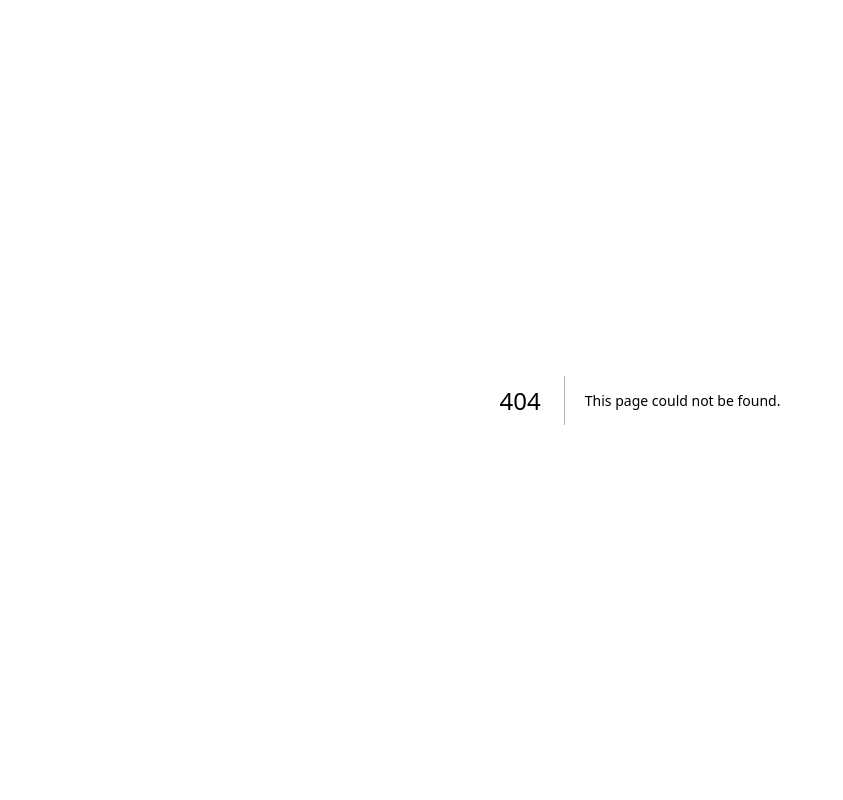
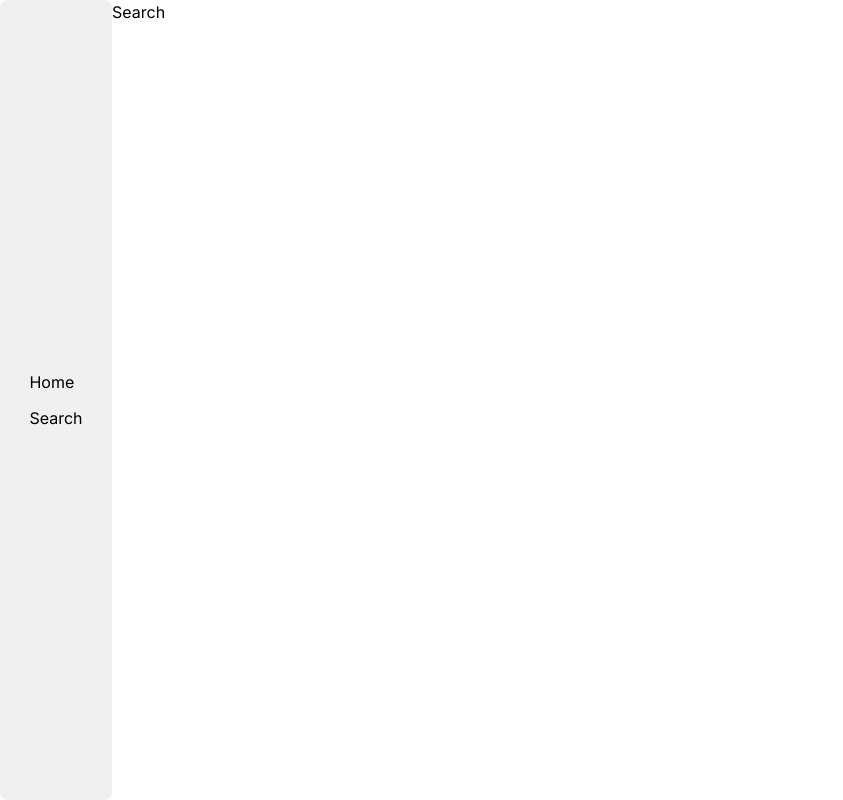
Before and after one commit to abhikatta/events-app, a Next.js app: page /search in a window 1280 px wide. Before the commit this address had no page. Shown: the whole page, without its empty margins (0-843 px from the left). Built offline with nearby package versions, Linux system fonts and the light colour scheme.

Commit message:
initial setup and dark mode

```diff
--- /dev/null
+++ b/src/app/components/darkModeButton.tsx
@@ -0,0 +1,19 @@
+"use client";
+
+import { useContext } from "react";
+import { themeContext } from "../provider/themeProvider";
+
+const DarkModeButton = () => {
+    const { theme, themeToggle } = useContext(themeContext);
+    return (
+        <div
+            onClick={() => {
+                themeToggle();
+                console.log(theme);
+            }}>
+            DarkModeButton
+        </div>
+    );
+};
+
+export default DarkModeButton;
--- /dev/null
+++ b/src/app/components/navbar.tsx
@@ -0,0 +1,39 @@
+"use client";
+import Link from "next/link";
+import { useSearchParams } from "next/navigation";
+
+const Navbar = () => {
+    const route = useSearchParams();
+    const navElements = [
+        {
+            path: "/",
+            name: "Home",
+        },
+        {
+            path: "/search",
+            name: "Search",
+        },
+    ];
+    return (
+        <section className="min-h-[80vh] flex w-[7rem] bg-softBg text-color justify-center items-center rounded-lg">
+            <div className="flex flex-col gap-3">
+                {navElements.map((item, index) => {
+                    return (
+                        <Link
+                            href={item.path}
+                            className={`${
+                                route.has(item.path)
+                                    ? " underline underline-softBg underline-offset-2"
+                                    : ""
+                            }`}
+                            key={index}>
+                            {item.name}
+                        </Link>
+                    );
+                })}
+            </div>
+        </section>
+    );
+};
+
+export default Navbar;
--- a/src/app/globals.css
+++ b/src/app/globals.css
@@ -3,31 +3,15 @@
 @tailwind utilities;
 
 :root {
-  --foreground-rgb: 0, 0, 0;
-  --background-start-rgb: 214, 219, 220;
-  --background-end-rgb: 255, 255, 255;
+    --bg: 255, 255, 255;
+    --softBg: 240, 240, 240;
+    --color: 0, 0, 0;
+    --softColor: 100, 100, 100;
 }
 
-@media (prefers-color-scheme: dark) {
-  :root {
-    --foreground-rgb: 255, 255, 255;
-    --background-start-rgb: 0, 0, 0;
-    --background-end-rgb: 0, 0, 0;
-  }
+.dark {
+    --bg: 0, 0, 0;
+    --softBg: 30, 30, 30;
+    --color: 255, 255, 255;
+    --softColor: 180, 180, 180;
 }
-
-body {
-  color: rgb(var(--foreground-rgb));
-  background: linear-gradient(
-      to bottom,
-      transparent,
-      rgb(var(--background-end-rgb))
-    )
-    rgb(var(--background-start-rgb));
-}
-
-@layer utilities {
-  .text-balance {
-    text-wrap: balance;
-  }
-}
--- a/src/app/layout.tsx
+++ b/src/app/layout.tsx
@@ -1,6 +1,9 @@
 import type { Metadata } from "next";
 import { Inter } from "next/font/google";
 import "./globals.css";
+import Navbar from "./components/navbar";
+import ThemeProvider from "./provider/themeProvider";
+import ThemeContext from "./provider/themeContext";
 
 const inter = Inter({ subsets: ["latin"] });
 
@@ -16,7 +19,18 @@ export default function RootLayout({
 }>) {
     return (
         <html lang="en">
-      <body className={inter.className}>{children}</body>
+            <body className={`${inter.className} m-0 p-0`}>
+                <ThemeProvider>
+                    <ThemeContext>
+                        <div className="flex w-auto flex-col">
+                            <div className="flex flex-row min-h-screen bg-bg text-color">
+                                <Navbar />
+                                <div>{children}</div>
+                            </div>
+                        </div>
+                    </ThemeContext>
+                </ThemeProvider>
+            </body>
         </html>
     );
 }
--- a/src/app/page.tsx
+++ b/src/app/page.tsx
@@ -1,113 +1,11 @@
-import Image from "next/image";
+import DarkModeButton from "./components/darkModeButton";
 
-export default function Home() {
-  return (
-    <main className="flex min-h-screen flex-col items-center justify-between p-24">
-      <div className="z-10 w-full max-w-5xl items-center justify-between font-mono text-sm lg:flex">
-        <p className="fixed left-0 top-0 flex w-full justify-center border-b border-gray-300 bg-gradient-to-b from-zinc-200 pb-6 pt-8 backdrop-blur-2xl dark:border-neutral-800 dark:bg-zinc-800/30 dark:from-inherit lg:static lg:w-auto  lg:rounded-xl lg:border lg:bg-gray-200 lg:p-4 lg:dark:bg-zinc-800/30">
-          Get started by editing&nbsp;
-          <code className="font-mono font-bold">src/app/page.tsx</code>
-        </p>
-        <div className="fixed bottom-0 left-0 flex h-48 w-full items-end justify-center bg-gradient-to-t from-white via-white dark:from-black dark:via-black lg:static lg:size-auto lg:bg-none">
-          <a
-            className="pointer-events-none flex place-items-center gap-2 p-8 lg:pointer-events-auto lg:p-0"
-            href="https://vercel.com?utm_source=create-next-app&utm_medium=appdir-template&utm_campaign=create-next-app"
-            target="_blank"
-            rel="noopener noreferrer"
-          >
-            By{" "}
-            <Image
-              src="/vercel.svg"
-              alt="Vercel Logo"
-              className="dark:invert"
-              width={100}
-              height={24}
-              priority
-            />
-          </a>
+const Page = () => {
+    return (
+        <div>
+            <DarkModeButton />
         </div>
-      </div>
+    );
+};
 
-      <div className="relative z-[-1] flex place-items-center before:absolute before:h-[300px] before:w-full before:-translate-x-1/2 before:rounded-full before:bg-gradient-radial before:from-white before:to-transparent before:blur-2xl before:content-[''] after:absolute after:-z-20 after:h-[180px] after:w-full after:translate-x-1/3 after:bg-gradient-conic after:from-sky-200 after:via-blue-200 after:blur-2xl after:content-[''] before:dark:bg-gradient-to-br before:dark:from-transparent before:dark:to-blue-700 before:dark:opacity-10 after:dark:from-sky-900 after:dark:via-[#0141ff] after:dark:opacity-40 sm:before:w-[480px] sm:after:w-[240px] before:lg:h-[360px]">
-        <Image
-          className="relative dark:drop-shadow-[0_0_0.3rem_#ffffff70] dark:invert"
-          src="/next.svg"
-          alt="Next.js Logo"
-          width={180}
-          height={37}
-          priority
-        />
-      </div>
-
-      <div className="mb-32 grid text-center lg:mb-0 lg:w-full lg:max-w-5xl lg:grid-cols-4 lg:text-left">
-        <a
-          href="https://nextjs.org/docs?utm_source=create-next-app&utm_medium=appdir-template&utm_campaign=create-next-app"
-          className="group rounded-lg border border-transparent px-5 py-4 transition-colors hover:border-gray-300 hover:bg-gray-100 hover:dark:border-neutral-700 hover:dark:bg-neutral-800/30"
-          target="_blank"
-          rel="noopener noreferrer"
-        >
-          <h2 className="mb-3 text-2xl font-semibold">
-            Docs{" "}
-            <span className="inline-block transition-transform group-hover:translate-x-1 motion-reduce:transform-none">
-              -&gt;
-            </span>
-          </h2>
-          <p className="m-0 max-w-[30ch] text-sm opacity-50">
-            Find in-depth information about Next.js features and API.
-          </p>
-        </a>
-
-        <a
-          href="https://nextjs.org/learn?utm_source=create-next-app&utm_medium=appdir-template-tw&utm_campaign=create-next-app"
-          className="group rounded-lg border border-transparent px-5 py-4 transition-colors hover:border-gray-300 hover:bg-gray-100 hover:dark:border-neutral-700 hover:dark:bg-neutral-800/30"
-          target="_blank"
-          rel="noopener noreferrer"
-        >
-          <h2 className="mb-3 text-2xl font-semibold">
-            Learn{" "}
-            <span className="inline-block transition-transform group-hover:translate-x-1 motion-reduce:transform-none">
-              -&gt;
-            </span>
-          </h2>
-          <p className="m-0 max-w-[30ch] text-sm opacity-50">
-            Learn about Next.js in an interactive course with&nbsp;quizzes!
-          </p>
-        </a>
-
-        <a
-          href="https://vercel.com/templates?framework=next.js&utm_source=create-next-app&utm_medium=appdir-template&utm_campaign=create-next-app"
-          className="group rounded-lg border border-transparent px-5 py-4 transition-colors hover:border-gray-300 hover:bg-gray-100 hover:dark:border-neutral-700 hover:dark:bg-neutral-800/30"
-          target="_blank"
-          rel="noopener noreferrer"
-        >
-          <h2 className="mb-3 text-2xl font-semibold">
-            Templates{" "}
-            <span className="inline-block transition-transform group-hover:translate-x-1 motion-reduce:transform-none">
-              -&gt;
-            </span>
-          </h2>
-          <p className="m-0 max-w-[30ch] text-sm opacity-50">
-            Explore starter templates for Next.js.
-          </p>
-        </a>
-
-        <a
-          href="https://vercel.com/new?utm_source=create-next-app&utm_medium=appdir-template&utm_campaign=create-next-app"
-          className="group rounded-lg border border-transparent px-5 py-4 transition-colors hover:border-gray-300 hover:bg-gray-100 hover:dark:border-neutral-700 hover:dark:bg-neutral-800/30"
-          target="_blank"
-          rel="noopener noreferrer"
-        >
-          <h2 className="mb-3 text-2xl font-semibold">
-            Deploy{" "}
-            <span className="inline-block transition-transform group-hover:translate-x-1 motion-reduce:transform-none">
-              -&gt;
-            </span>
-          </h2>
-          <p className="m-0 max-w-[30ch] text-balance text-sm opacity-50">
-            Instantly deploy your Next.js site to a shareable URL with Vercel.
-          </p>
-        </a>
-      </div>
-    </main>
-  );
-}
+export default Page;
--- /dev/null
+++ b/src/app/provider/themeContext.tsx
@@ -0,0 +1,12 @@
+"use client";
+import React, { useContext, useEffect, useState } from "react";
+import { themeContext } from "./themeProvider";
+
+const ThemeContext = ({ children }: { children: React.ReactElement }) => {
+    const { theme } = useContext(themeContext);
+    const [isMounted, setIsMounted] = useState<boolean>();
+    useEffect(() => setIsMounted(true), []);
+    return isMounted ? <div className={theme}>{children}</div> : null;
+};
+
+export default ThemeContext;
--- /dev/null
+++ b/src/app/provider/themeProvider.tsx
@@ -0,0 +1,36 @@
+"use client";
+import { createContext, useState } from "react";
+
+export type themeType = "light" | "dark";
+export interface ITheme {
+    theme: themeType;
+    themeToggle: () => void;
+}
+
+export const getTheme = (): themeType => {
+    if (typeof window !== "undefined") {
+        return localStorage.getItem("theme") as themeType;
+    }
+    return "dark";
+};
+
+export const themeContext = createContext<ITheme>({
+    theme: "light",
+    themeToggle: () => {},
+});
+
+const ThemeProvider = ({ children }: { children: React.ReactElement }) => {
+    const [theme, setTheme] = useState(() => getTheme());
+
+    const themeToggle = () => {
+        const newTheme = theme === "light" ? "dark" : "light";
+        setTheme(newTheme);
+        localStorage.setItem("theme", newTheme);
+    };
+    return (
+        <themeContext.Provider value={{ theme, themeToggle }}>
+            {children}
+        </themeContext.Provider>
+    );
+};
+export default ThemeProvider;
--- /dev/null
+++ b/src/app/search/page.tsx
@@ -0,0 +1,7 @@
+import React from "react";
+
+const Page = () => {
+    return <div>Search</div>;
+};
+
+export default Page;
--- a/tailwind.config.ts
+++ b/tailwind.config.ts
@@ -8,6 +8,12 @@ const config: Config = {
     ],
     theme: {
         extend: {
+            colors: {
+                bg: "rgb(var(--bg))",
+                softBg: "rgb(var(--softBg))",
+                color: "rgb(var(--color))",
+                softColor: "rgb(var(--softColor))",
+            },
             backgroundImage: {
                 "gradient-radial": "radial-gradient(var(--tw-gradient-stops))",
                 "gradient-conic":
```
Also changed, not shown: design/image.png (added), 1 other file (tests, documents, lock files or other folders). Lines whose indentation alone changed are shown as unchanged.
